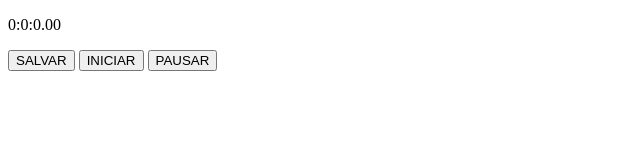
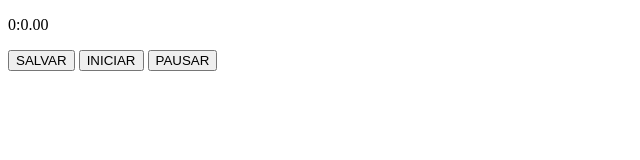
Before and after one commit to artucorreia/conometro, a plain HTML site: page index.html in a window 1280 px wide. Shown: the full height of the page, 0-640 px from the left. Drawn offline with Linux system fonts and the light colour scheme.

Commit message:
Update index.html

```diff
--- a/index.html
+++ b/index.html
@@ -11,7 +11,7 @@
     <main>
         <div class="partes">
             <div id="timer">
-                <p>0:0:0.00</p>
+                <p>0:0.00</p>
             </div>
         </div>
         <div class="partes">
```
